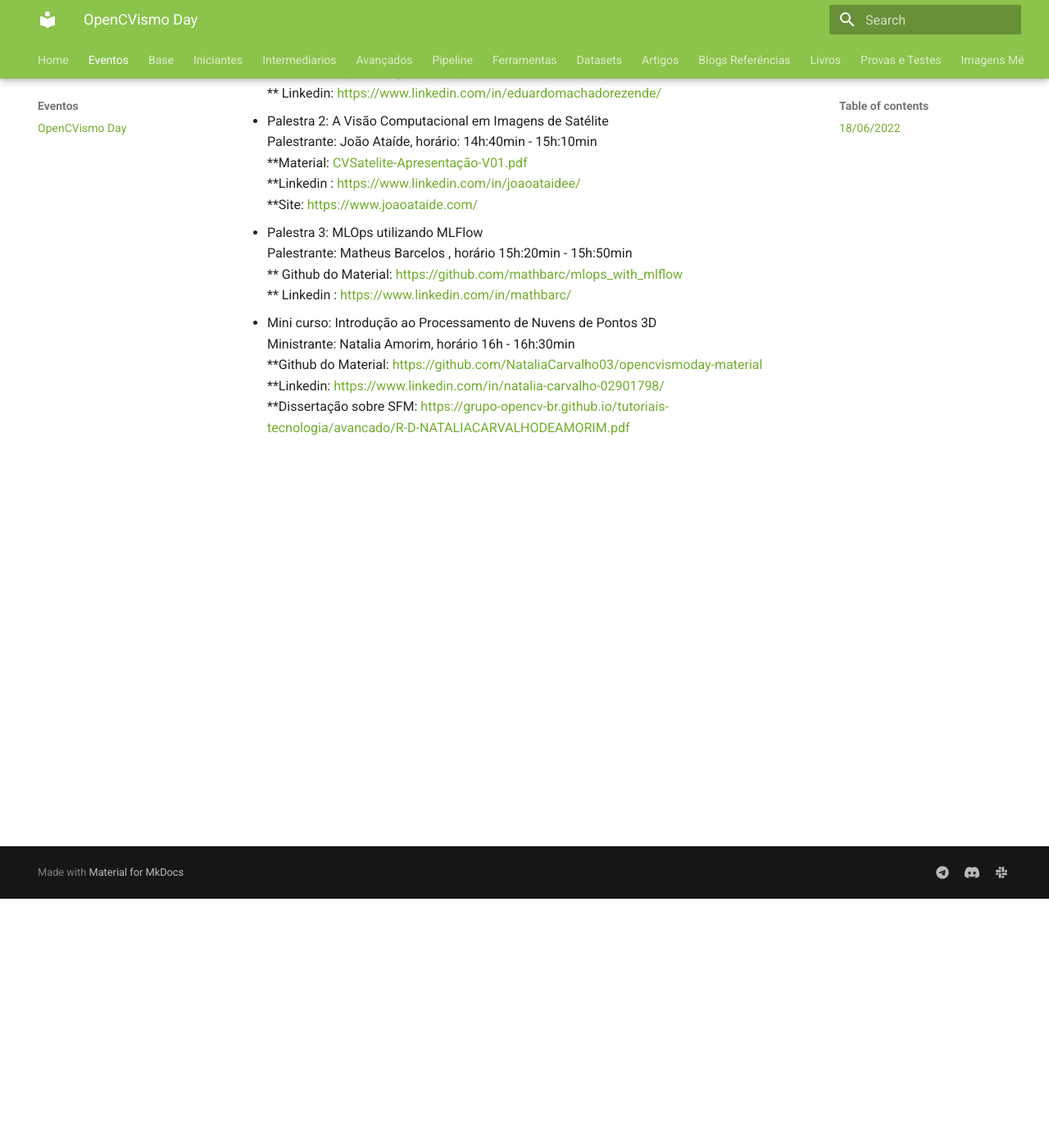
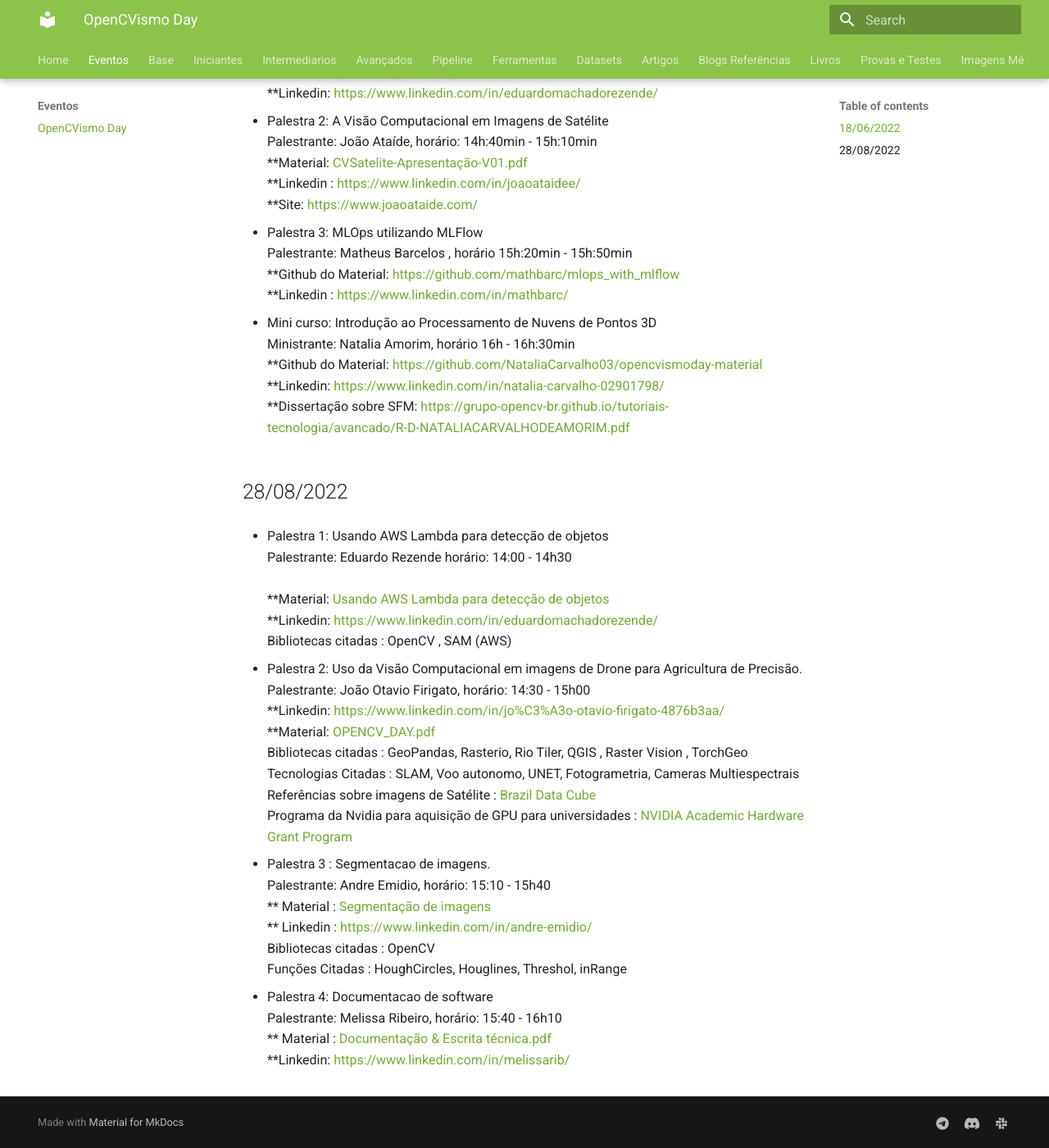
Before and after one commit to Grupo-OpenCV-BR/tutoriais-tecnologia, an MkDocs documentation site: the page built from docs/eventos/eventos.md, in a window 1280 px wide and 1400 px high, scrolled down 304 px. Shown: the whole window at 82% size. Built offline with MkDocs 1.6.1 and Material for MkDocs 9.7.7, drawn with Linux system fonts in a browser that asks for light colours; the version menu is left out.

Commit message:
OpenCVismo Day 28/08/2022 (#40)
* Restruturação do repositório

* Restruturação do repositório

* Restruturação do projeto

* Restruturação do projeto

* Restruturação do projeto

* Restruturação do projeto

* Restruturação do projeto

* Restruturação do projeto

* Adição de revistas imporantes

* Adição de revistas imporantes

* Adição de revistas imporantes

* Correção

* Adição de recursos

* Adição de recursos

* Adição de recursos

* Adição de recursos

* Começo de imagens

* Adição de material

* Correção

* Correção

* Adição de eventos

* Sensoriamento remoto

* Eventos

* Eventos

* Eventos

* evento: opencvismo day 28/08/2022

* evento: opencvismo day 28/08/2022

* evento: opencvismo day 28/08/2022

* evento: opencvismo day 28/08/2022

* evento: opencvismo day 28/08/2022

* evento: opencvismo day 28/08/2022

* evento: opencvismo day 28/08/2022

* evento: opencvismo day 28/08/2022

* evento: opencvismo day 28/08/2022

Co-authored-by: Andre Luiz Emidio Junior <andre.junior@engdb.com.br>

```diff
--- a/docs/eventos/eventos.md
+++ b/docs/eventos/eventos.md
@@ -5,24 +5,48 @@
 Palestras e Mini cursos:
 
 * Palestra 1: Conhecendo o CVAT <br> Palestrante: Eduardo Rezende horário: 13h:30min - 14h <br>
-  ** Material: [Apresentação-CVAT.pdf](Apresentação-CVAT.pdf)  <br>
-  ** Linkedin: [https://www.linkedin.com/in/eduardomachadorezende/](https://www.linkedin.com/in/eduardomachadorezende/)  <br>
+  **Material: [Apresentação-CVAT.pdf](Apresentação-CVAT.pdf)  <br>
+  **Linkedin: [https://www.linkedin.com/in/eduardomachadorezende/](https://www.linkedin.com/in/eduardomachadorezende/)  <br>
 
 * Palestra 2: A Visão Computacional em Imagens de Satélite <br> Palestrante: João Ataíde, horário: 14h:40min - 15h:10min <br>
    **Material: [CVSatelite-Apresentação-V01.pdf](CVSatelite-Apresentação-V01.pdf)  <br>
    **Linkedin : [https://www.linkedin.com/in/joaoataidee/](https://www.linkedin.com/in/joaoataidee/)  <br>
    **Site: [https://www.joaoataide.com/](https://www.joaoataide.com/)  <br>
 
-
-
-
-
 * Palestra 3:  MLOps utilizando MLFlow <br> Palestrante: Matheus Barcelos , horário 15h:20min - 15h:50min<br>
-  ** Github do Material: [https://github.com/mathbarc/mlops_with_mlflow](https://github.com/mathbarc/mlops_with_mlflow)<br>
-  ** Linkedin : [https://www.linkedin.com/in/mathbarc/](https://www.linkedin.com/in/mathbarc/)<br>
+  **Github do Material: [https://github.com/mathbarc/mlops_with_mlflow](https://github.com/mathbarc/mlops_with_mlflow)<br>
+  **Linkedin : [https://www.linkedin.com/in/mathbarc/](https://www.linkedin.com/in/mathbarc/)<br>
 
 
 * Mini curso: Introdução ao Processamento de Nuvens de Pontos 3D <br> Ministrante: Natalia Amorim, horário 16h - 16h:30min<br>
   **Github do Material: [https://github.com/NataliaCarvalho03/opencvismoday-material](https://github.com/NataliaCarvalho03/opencvismoday-material)<br>
   **Linkedin: [https://www.linkedin.com/in/natalia-carvalho-02901798/](https://www.linkedin.com/in/natalia-carvalho-02901798/)<br>
   **Dissertação sobre SFM: [https://grupo-opencv-br.github.io/tutoriais-tecnologia/avancado/R-D-NATALIACARVALHODEAMORIM.pdf](AVALIAÇÃO DO DESEMPENHO DA TÉCNICA STRUCTURE FROM MOTION PARA MAPEAMENTO DE CORREDORES - NATÁLIA CARVALHO DE AMORIM)<br>
+
+
+
+## 28/08/2022
+
+* Palestra 1: Usando AWS Lambda para detecção de objetos <br> Palestrante: Eduardo Rezende horário: 14:00  - 14h30 <br>
+  **Material: [Usando AWS Lambda para detecção de objetos]([Apresentação-CVAT.pdf](https://docs.google.com/presentation/d/115lA-Y_pWGA74HeUlAohR7O7K7LOC0XLa0xTVFI-4OE/edit?usp=sharing))<br>
+  **Linkedin: [https://www.linkedin.com/in/eduardomachadorezende/](https://www.linkedin.com/in/eduardomachadorezende/)  <br>
+  Bibliotecas citadas : OpenCV , SAM (AWS)
+
+* Palestra 2: Uso da Visão Computacional em imagens de Drone para Agricultura de Precisão. <br> Palestrante: João Otavio Firigato, horário: 14:30  - 15h00 <br>
+  **Linkedin: [https://www.linkedin.com/in/jo%C3%A3o-otavio-firigato-4876b3aa/](https://www.linkedin.com/in/jo%C3%A3o-otavio-firigato-4876b3aa/) <br>
+  **Material: [OPENCV_DAY.pdf](OPENCV_DAY.pdf) <br>
+  Bibliotecas citadas : GeoPandas, Rasterio, Rio Tiler, QGIS , Raster Vision , TorchGeo <br>
+  Tecnologias Citadas : SLAM, Voo autonomo, UNET, Fotogrametria, Cameras Multiespectrais <br>
+  Referências sobre imagens de Satélite :  [Brazil Data Cube](http://brazildatacube.org/en/data-cube/) <br>
+  Programa da Nvidia para aquisição de GPU para universidades :  [NVIDIA Academic Hardware Grant Program](https://mynvidia.force.com/HardwareGrant/s/Application) <br>
+
+* Palestra 3 : Segmentacao de imagens.  <br> Palestrante: Andre Emidio, horário: 15:10  - 15h40 <br>
+  ** Material : [Segmentação de imagens](https://docs.google.com/presentation/d/1FdN0Vci6j3bBwFRFyJjlJPAc6BvcOTYwqmcCBDWE5s0/edit?usp=sharing) <br>
+  ** Linkedin : [https://www.linkedin.com/in/andre-emidio/](https://www.linkedin.com/in/andre-emidio/) <br>
+  Bibliotecas citadas : OpenCV <br>
+  Funções Citadas :  HoughCircles, Houglines, Threshol, inRange <br>
+
+
+* Palestra 4: Documentacao de software <br> Palestrante: Melissa Ribeiro, horário: 15:40  - 16h10 <br>
+  ** Material : [Documentação & Escrita técnica.pdf](Documentacao_&_Escrita_tecnica.pdf)<br>
+  **Linkedin: [https://www.linkedin.com/in/melissarib/](https://www.linkedin.com/in/melissarib/) <br>
```
Also changed, not shown: 2 other files.
